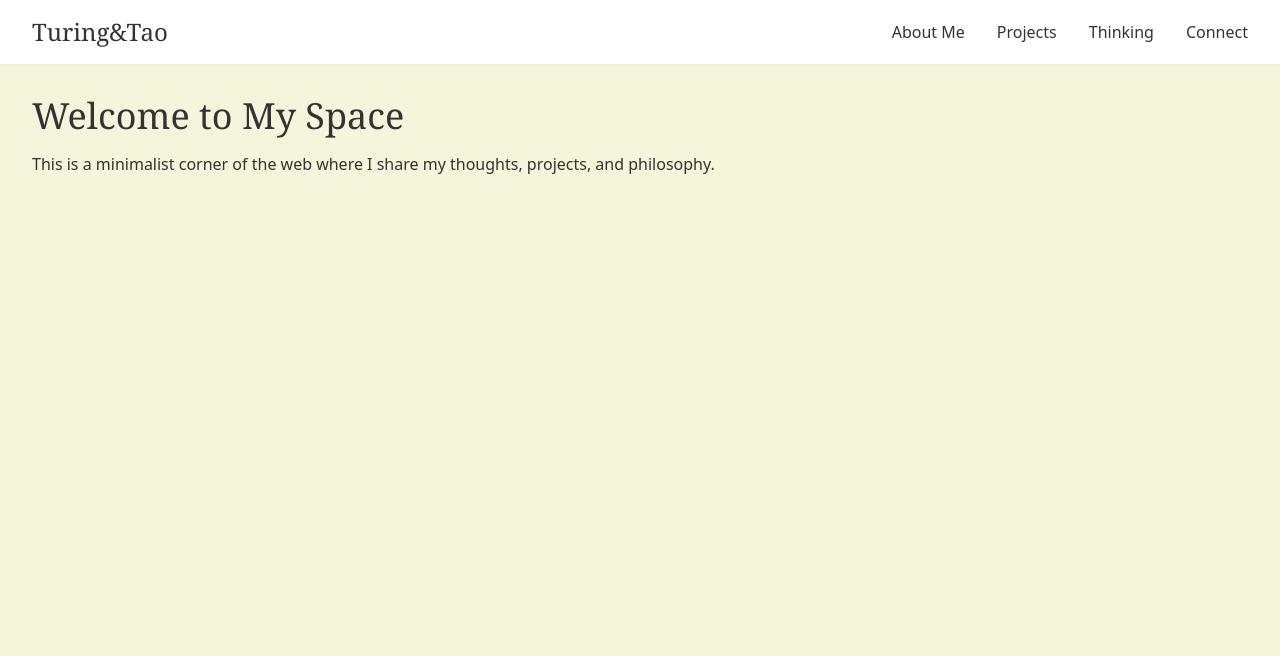
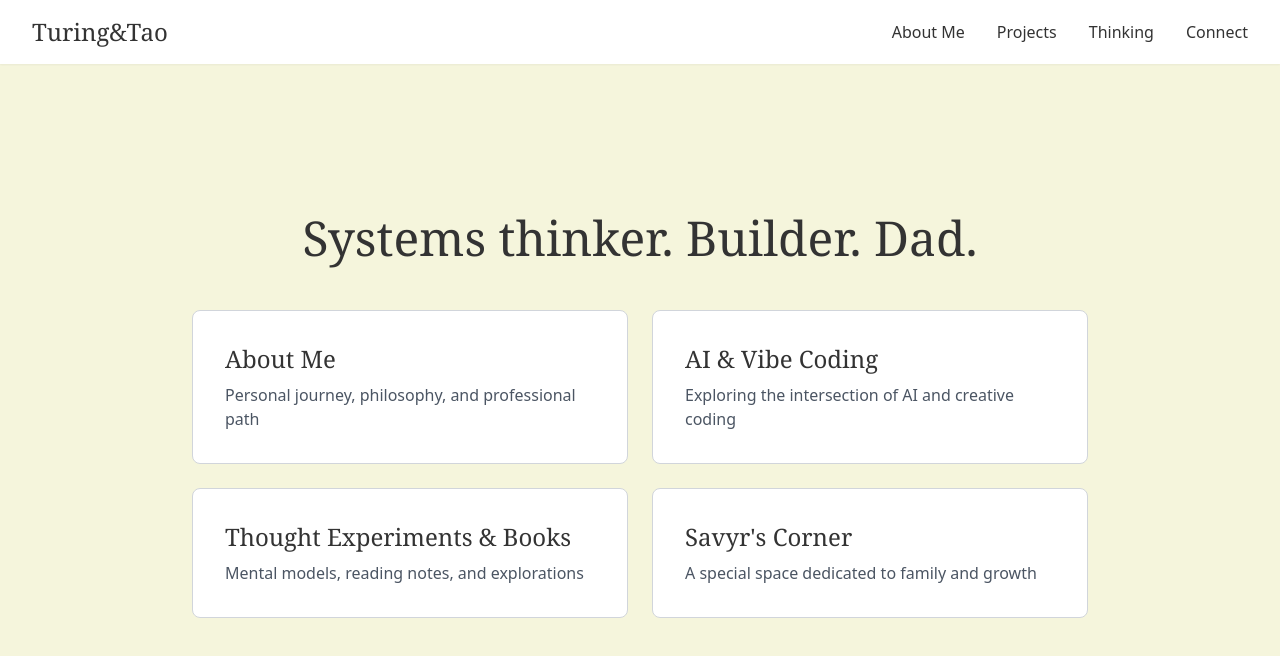
Before and after one commit to vinos-samuel/personal-website, a Next.js app: page / in a window 1280 px wide. Shown: the top 656 px of the page. Built offline with nearby package versions, Linux system fonts and the light colour scheme.

Commit message:
Update homepage with new layout

```diff
--- a/pages/index.js
+++ b/pages/index.js
@@ -1,13 +1,44 @@
 import Layout from '../components/Layout';
+import Link from 'next/link';
 
 export default function Home() {
   return (
     <Layout>
-      <h1 className="text-4xl mb-4">Welcome to My Space</h1>
-      <p>
-        This is a minimalist corner of the web where I share my thoughts,
-        projects, and philosophy.
-      </p>
+      <div className="flex flex-col items-center justify-center min-h-[80vh]">
+        <h1 className="text-5xl mb-12 font-serif text-center">
+          Systems thinker. Builder. Dad.
+        </h1>
+
+        <div className="grid grid-cols-1 md:grid-cols-2 gap-6 w-full max-w-4xl">
+          <Link href="/about" className="transform hover:scale-105 transition-all">
+            <div className="border border-gray-300 rounded-lg p-8 h-full hover:shadow-lg bg-white">
+              <h2 className="text-2xl font-serif mb-2">About Me</h2>
+              <p className="text-gray-600">Personal journey, philosophy, and professional path</p>
+            </div>
+          </Link>
+
+          <Link href="/ai-vibe-coding" className="transform hover:scale-105 transition-all">
+            <div className="border border-gray-300 rounded-lg p-8 h-full hover:shadow-lg bg-white">
+              <h2 className="text-2xl font-serif mb-2">AI & Vibe Coding</h2>
+              <p className="text-gray-600">Exploring the intersection of AI and creative coding</p>
+            </div>
+          </Link>
+
+          <Link href="/thoughts" className="transform hover:scale-105 transition-all">
+            <div className="border border-gray-300 rounded-lg p-8 h-full hover:shadow-lg bg-white">
+              <h2 className="text-2xl font-serif mb-2">Thought Experiments & Books</h2>
+              <p className="text-gray-600">Mental models, reading notes, and explorations</p>
+            </div>
+          </Link>
+
+          <Link href="/savyrs-corner" className="transform hover:scale-105 transition-all">
+            <div className="border border-gray-300 rounded-lg p-8 h-full hover:shadow-lg bg-white">
+              <h2 className="text-2xl font-serif mb-2">Savyr's Corner</h2>
+              <p className="text-gray-600">A special space dedicated to family and growth</p>
+            </div>
+          </Link>
+        </div>
+      </div>
     </Layout>
   );
 }
```
